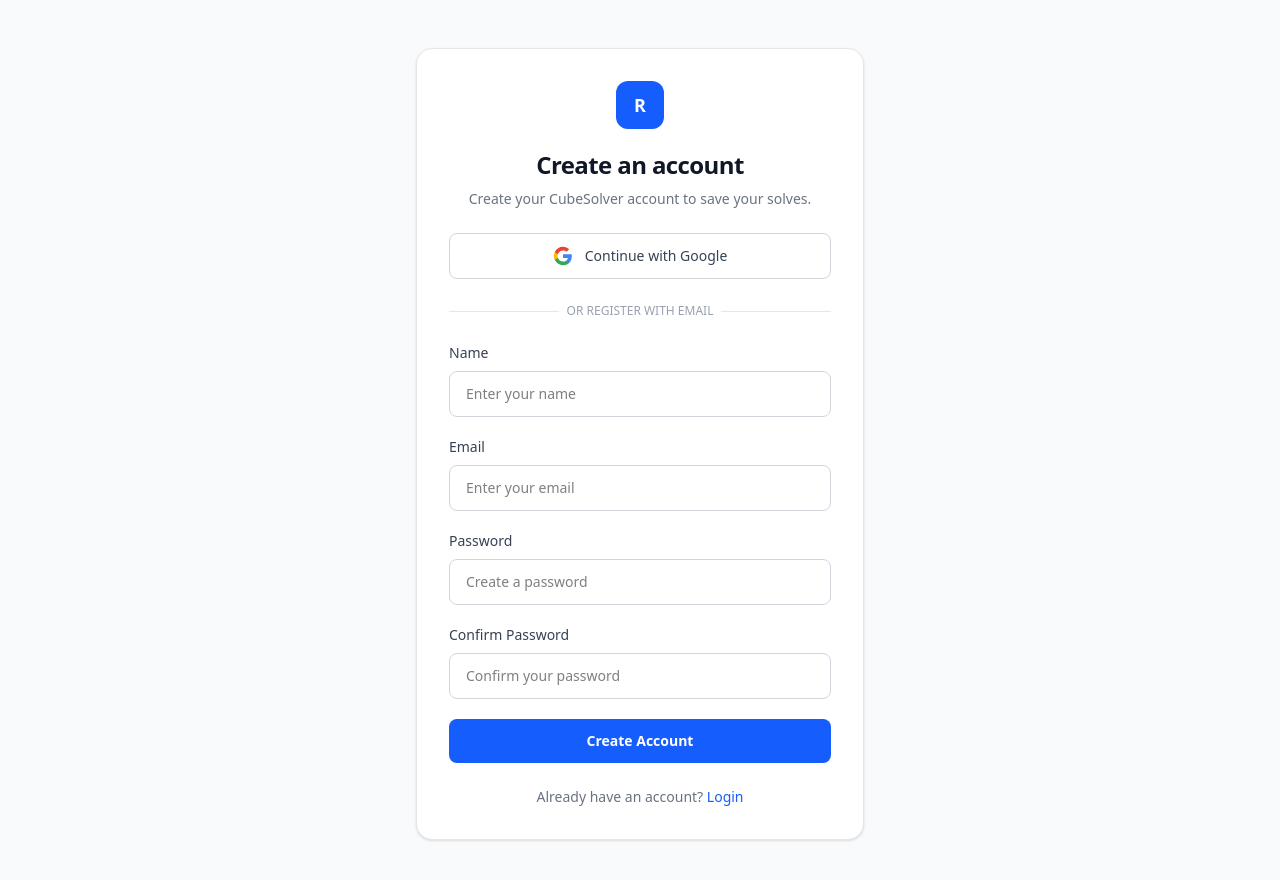
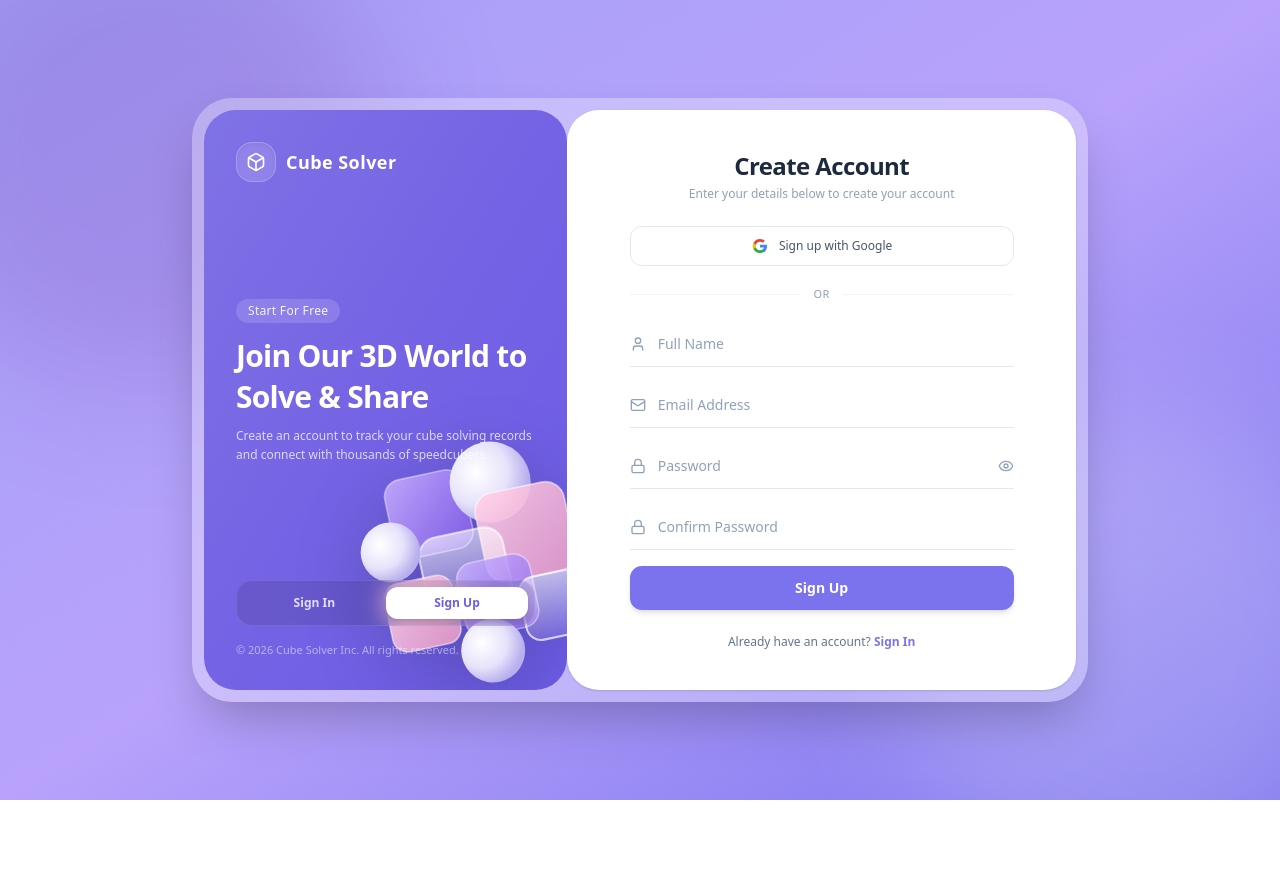
Before and after one commit to amitchaudhary-01/rubiks-cube-solver, a Next.js app in the folder cube-solver/: page /register in a window 1280 px wide. Shown: the top 880 px of the page. After the commit the page ends 800 px from the top, so only its background shows below. Built offline with nearby package versions, Linux system fonts and the light colour scheme.

Commit message:
redesign register ui

```diff
--- a/cube-solver/src/app/register/page.tsx
+++ b/cube-solver/src/app/register/page.tsx
@@ -1,44 +1,36 @@
 "use client";
 
-import { FormEvent, useState } from "react";
+import React, { useState } from "react";
+import { useRouter } from "next/navigation";
 import Link from "next/link";
-import { useRouter } from "next/navigation";
+import { Eye, EyeOff, RotateCw, Box, Mail, Lock, User, CheckCircle2 } from "lucide-react";
 
 export default function RegisterPage() {
+  const router = useRouter();
+
   const [name, setName] = useState("");
   const [email, setEmail] = useState("");
   const [password, setPassword] = useState("");
   const [confirmPassword, setConfirmPassword] = useState("");
+  const [showPassword, setShowPassword] = useState(false);
 
   const [error, setError] = useState("");
   const [success, setSuccess] = useState("");
   const [loading, setLoading] = useState(false);
-  const router = useRouter();
 
-  const handleSubmit = async (event: FormEvent<HTMLFormElement>) => {
-    event.preventDefault();
-
+  const handleRegister = async (e: React.FormEvent) => {
+    e.preventDefault();
     setError("");
     setSuccess("");
 
-    if (!name || !email || !password || !confirmPassword) {
-      setError("Please fill in all fields.");
+    if (password !== confirmPassword) {
+      setError("Passwords do not match");
       return;
     }
 
-    if (password !== confirmPassword) {
-      setError("Passwords do not match.");
-      return;
-    }
-
-    if (password.length < 6) {
-      setError("Password must be at least 6 characters.");
-      return;
-    }
+    setLoading(true);
 
     try {
-      setLoading(true);
-
       const res = await fetch("http://localhost:5000/api/auth/register", {
         method: "POST",
         headers: { "Content-Type": "application/json" },
@@ -48,204 +40,229 @@ export default function RegisterPage() {
       const data = await res.json();
 
       if (!res.ok) {
-        throw new Error(data.message || "Registration failed.");
+        throw new Error(data.message || "Registration failed");
       }
 
       setSuccess("Account created successfully! Redirecting to login...");
-
-      setName("");
-      setEmail("");
-      setPassword("");
-      setConfirmPassword("");
-
       setTimeout(() => {
-        router.push("/auth/login");
-      }, 1500);
-
+        router.push("/login");
+      }, 1800);
     } catch (err: any) {
-      setError(err.message || "Something went wrong. Please try again.");
+      setError(err.message || "Something went wrong");
     } finally {
       setLoading(false);
     }
   };
 
-  // Handler for Google Signup / Login flow
-  const handleGoogleSignup = () => {
-    // If using NextAuth, you would call: signIn('google', { callbackUrl: '/' })
-    // Or redirect to your backend Google OAuth route: window.location.href = "http://localhost:5000/api/auth/google";
-    console.log("Google signup clicked");
+  const handleGoogleLogin = () => {
+    window.location.href = "http://localhost:5000/api/auth/google";
   };
 
   return (
-    <main className="min-h-[calc(100vh-64px)] bg-gray-50 px-5 py-12">
-      <div className="mx-auto flex max-w-md items-center justify-center">
-        <div className="w-full rounded-2xl border border-gray-200 bg-white p-6 shadow-sm sm:p-8">
+    <main className="relative flex min-h-screen items-center justify-center overflow-hidden bg-gradient-to-br from-[#A5A0F8] via-[#B8A2FB] to-[#7B73EE] p-4 sm:p-6 lg:p-8 font-sans">
+      <div className="absolute -bottom-24 -right-24 h-[30rem] w-[30rem] rounded-full bg-white/20 blur-3xl pointer-events-none" />
+      <div className="absolute -top-24 -left-24 h-[30rem] w-[30rem] rounded-full bg-purple-900/15 blur-3xl pointer-events-none" />
 
-          {/* Header */}
-          <div className="text-center">
-            <div className="mx-auto flex h-12 w-12 items-center justify-center rounded-xl bg-blue-600 text-lg font-bold text-white">
-              R
-            </div>
+      <div className="relative flex w-full max-w-4xl flex-col overflow-hidden rounded-[2.5rem] bg-white/30 p-3 shadow-2xl backdrop-blur-xl sm:flex-row">
 
-            <h1 className="mt-5 text-2xl font-bold tracking-tight text-gray-900">
-              Create an account
-            </h1>
+        {/* Left Side: Brand Panel */}
+        <div className="relative flex min-h-[300px] w-full flex-col justify-between overflow-hidden rounded-[2rem] bg-gradient-to-br from-[#8072E6] via-[#7463E4] to-[#6C5CE7] p-8 text-white sm:w-5/12 sm:min-h-[560px]">
+          <div className="z-10 flex items-center justify-between">
+            <Link href="/" className="flex items-center gap-2.5 transition transform hover:scale-105">
+              <div className="flex h-10 w-10 items-center justify-center rounded-2xl bg-white/15 backdrop-blur-md shadow-inner border border-white/20">
+                <Box className="h-5 w-5 text-white" />
+              </div>
+              <span className="font-bold tracking-wide text-white text-lg">Cube Solver</span>
+            </Link>
+          </div>
 
-            <p className="mt-2 text-sm text-gray-500">
-              Create your CubeSolver account to save your solves.
+          <div className="z-10 my-auto py-6">
+            <span className="inline-block rounded-full bg-white/15 px-3 py-1 text-xs font-medium tracking-wide text-white/90 backdrop-blur-md mb-3">
+              Start For Free
+            </span>
+            <h2 className="text-2xl font-bold leading-snug text-white sm:text-3xl tracking-tight">
+              Join Our 3D World to Solve & Share
+            </h2>
+            <p className="mt-2 text-xs text-white/75 font-light leading-relaxed">
+              Create an account to track your cube solving records and connect with thousands of speedcubers.
             </p>
           </div>
 
-          {/* Error */}
-          {error && (
-            <div className="mt-6 rounded-lg border border-red-200 bg-red-50 px-4 py-3 text-sm text-red-700">
-              {error}
-            </div>
-          )}
-
-          {/* Success */}
-          {success && (
-            <div className="mt-6 rounded-lg border border-green-200 bg-green-50 px-4 py-3 text-sm text-green-700">
-              {success}
-            </div>
-          )}
-
-          {/* Google Sign Up Button */}
-          <div className="mt-6">
-            <button
-              type="button"
-              onClick={handleGoogleSignup}
-              className="flex w-full items-center justify-center gap-3 rounded-lg border border-gray-300 bg-white px-4 py-3 text-sm font-medium text-gray-700 transition hover:bg-gray-50 focus:outline-none focus:ring-2 focus:ring-blue-100"
+          <div className="z-10 flex items-center rounded-2xl bg-black/10 p-1.5 backdrop-blur-md border border-white/10">
+            <Link
+              href="/login"
+              className="w-full text-center py-2 text-xs font-semibold text-white/80 hover:text-white transition"
             >
-              <svg className="h-5 w-5" viewBox="0 0 24 24">
-                <path
-                  fill="#4285F4"
-                  d="M22.56 12.25c0-.78-.07-1.53-.2-2.25H12v4.26h5.92c-.26 1.37-1.04 2.53-2.21 3.31v2.77h3.57c2.08-1.92 3.28-4.74 3.28-8.09z"
-                />
-                <path
-                  fill="#34A853"
-                  d="M12 23c2.97 0 5.46-.98 7.28-2.66l-3.57-2.77c-.98.66-2.23 1.06-3.71 1.06-2.86 0-5.29-1.93-6.16-4.53H2.18v2.84C3.99 20.53 7.7 23 12 23z"
-                />
-                <path
-                  fill="#FBBC05"
-                  d="M5.84 14.09c-.22-.66-.35-1.36-.35-2.09s.13-1.43.35-2.09V7.06H2.18C1.43 8.55 1 10.22 1 12s.43 3.45 1.18 4.94l2.85-2.22.81-.63z"
-                />
-                <path
-                  fill="#EA4335"
-                  d="M12 5.38c1.62 0 3.06.56 4.21 1.64l3.15-3.15C17.45 2.09 14.97 1 12 1 7.7 1 3.99 3.47 2.18 7.06l3.66 2.84c.87-2.6 3.3-4.52 6.16-4.52z"
-                />
-              </svg>
-              Continue with Google
-            </button>
-          </div>
-
-          {/* Divider */}
-          <div className="relative my-6">
-            <div className="absolute inset-0 flex items-center">
-              <div className="w-full border-t border-gray-200" />
-            </div>
-            <div className="relative flex justify-center text-xs uppercase">
-              <span className="bg-white px-2 text-gray-400">Or register with email</span>
+              Sign In
+            </Link>
+            <div className="w-full text-center py-2 text-xs font-semibold bg-white text-[#6C5CE7] rounded-xl shadow-md">
+              Sign Up
             </div>
           </div>
 
-          {/* Form */}
-          <form onSubmit={handleSubmit} className="space-y-5">
+          {/* Graphic Artwork */}
+          <div className="pointer-events-none absolute -bottom-10 -right-20 z-0 h-80 w-80">
+            <svg viewBox="0 0 300 300" fill="none" xmlns="http://www.w3.org/2000/svg" className="h-full w-full drop-shadow-[0_20px_35px_rgba(0,0,0,0.2)]">
+              <defs>
+                <linearGradient id="purpleGlass" x1="0%" y1="0%" x2="100%" y2="100%">
+                  <stop offset="0%" stopColor="#CBB2FE" stopOpacity="0.85" />
+                  <stop offset="100%" stopColor="#8A60F2" stopOpacity="0.75" />
+                </linearGradient>
+                <linearGradient id="pinkCube" x1="0%" y1="0%" x2="100%" y2="100%">
+                  <stop offset="0%" stopColor="#FFD1E8" stopOpacity="0.9" />
+                  <stop offset="100%" stopColor="#F5A3C7" stopOpacity="0.8" />
+                </linearGradient>
+                <radialGradient id="pearlSphere" cx="35%" cy="35%" r="65%">
+                  <stop offset="0%" stopColor="#FFFFFF" />
+                  <stop offset="60%" stopColor="#E6E3FA" />
+                  <stop offset="100%" stopColor="#B8AFED" />
+                </radialGradient>
+                <linearGradient id="whiteGloss" x1="0%" y1="0%" x2="0%" y2="100%">
+                  <stop offset="0%" stopColor="#FFFFFF" stopOpacity="0.6" />
+                  <stop offset="100%" stopColor="#FFFFFF" stopOpacity="0.1" />
+                </linearGradient>
+              </defs>
+              <g transform="rotate(-12 150 150)">
+                <rect x="70" y="50" width="75" height="75" rx="16" fill="url(#purpleGlass)" stroke="white" strokeWidth="1.5" strokeOpacity="0.4" />
+                <circle cx="170" cy="70" r="38" fill="url(#pearlSphere)" />
+                <rect x="150" y="80" width="85" height="85" rx="18" fill="url(#pinkCube)" stroke="white" strokeWidth="1.5" strokeOpacity="0.5" />
+                <rect x="90" y="110" width="80" height="80" rx="18" fill="url(#whiteGloss)" stroke="white" strokeWidth="2" strokeOpacity="0.6" />
+                <rect x="120" y="140" width="70" height="70" rx="16" fill="url(#purpleGlass)" stroke="white" strokeWidth="1.5" strokeOpacity="0.4" />
+                <rect x="50" y="145" width="65" height="65" rx="14" fill="url(#pinkCube)" stroke="white" strokeWidth="1.5" strokeOpacity="0.5" />
+                <circle cx="65" cy="115" r="28" fill="url(#pearlSphere)" />
+                <rect x="175" y="165" width="60" height="60" rx="14" fill="url(#whiteGloss)" stroke="white" strokeWidth="2" strokeOpacity="0.7" />
+                <circle cx="140" cy="225" r="30" fill="url(#pearlSphere)" />
+              </g>
+            </svg>
+          </div>
 
-            {/* Name */}
-            <div>
-              <label
-                htmlFor="name"
-                className="mb-2 block text-sm font-medium text-gray-700"
-              >
-                Name
-              </label>
-              <input
-                id="name"
-                type="text"
-                value={name}
-                onChange={(event) => setName(event.target.value)}
-                placeholder="Enter your name"
-                className="w-full rounded-lg border border-gray-300 px-4 py-3 text-sm outline-none transition focus:border-blue-600 focus:ring-2 focus:ring-blue-100"
-              />
+          <div className="z-10 mt-4 text-[11px] text-white/50 font-light">
+            © {new Date().getFullYear()} Cube Solver Inc. All rights reserved.
+          </div>
+        </div>
+
+        {/* Right Side: Form Panel */}
+        <div className="flex w-full flex-col justify-center rounded-[2rem] bg-white p-6 sm:w-7/12 sm:p-10 shadow-sm">
+          <div className="mx-auto w-full max-w-sm">
+            <div className="text-center">
+              <h1 className="text-2xl font-extrabold tracking-tight text-slate-800">Create Account</h1>
+              <p className="mt-1 text-xs text-slate-400">Enter your details below to create your account</p>
             </div>
 
-            {/* Email */}
-            <div>
-              <label
-                htmlFor="email"
-                className="mb-2 block text-sm font-medium text-gray-700"
+            <div className="mt-6">
+              <button
+                type="button"
+                onClick={handleGoogleLogin}
+                className="flex w-full items-center justify-center gap-2.5 rounded-xl border border-slate-200 bg-white px-4 py-2.5 text-xs font-medium text-slate-600 transition hover:bg-slate-50 hover:border-slate-300 hover:shadow-sm"
               >
-                Email
-              </label>
-              <input
-                id="email"
-                type="email"
-                value={email}
-                onChange={(event) => setEmail(event.target.value)}
-                placeholder="Enter your email"
-                className="w-full rounded-lg border border-gray-300 px-4 py-3 text-sm outline-none transition focus:border-blue-600 focus:ring-2 focus:ring-blue-100"
-              />
+                <svg width="18" height="18" viewBox="0 0 24 24" aria-hidden="true">
+                  <path fill="#4285F4" d="M21.35 12.27c0-.72-.06-1.42-.18-2.09H12v3.95h5.23a4.47 4.47 0 0 1-1.94 2.93v2.44h3.14c1.84-1.7 2.92-4.2 2.92-7.23Z" />
+                  <path fill="#34A853" d="M12 21.5c2.63 0 4.84-.87 6.45-2.36l-3.14-2.44c-.87.58-1.98.93-3.31.93-2.54 0-4.7-1.72-5.47-4.03H3.29v2.52A9.74 9.74 0 0 0 12 21.5Z" />
+                  <path fill="#FBBC05" d="M6.53 13.6A5.85 5.85 0 0 1 6.22 12c0-.56.11-1.1.31-1.6V7.88H3.29A9.74 9.74 0 0 0 2.25 12c0 1.57.38 3.05 1.04 4.12l3.24-2.52Z" />
+                  <path fill="#EA4335" d="M12 6.38c1.43 0 2.71.49 3.72 1.45l2.79-2.79C16.84 3.47 14.63 2.5 12 2.5a9.74 9.74 0 0 0-8.71 5.38l3.24 2.52C7.3 8.1 9.46 6.38 12 6.38Z" />
+                </svg>
+                Sign up with Google
+              </button>
             </div>
 
-            {/* Password */}
-            <div>
-              <label
-                htmlFor="password"
-                className="mb-2 block text-sm font-medium text-gray-700"
-              >
-                Password
-              </label>
-              <input
-                id="password"
-                type="password"
-                value={password}
-                onChange={(event) => setPassword(event.target.value)}
-                placeholder="Create a password"
-                className="w-full rounded-lg border border-gray-300 px-4 py-3 text-sm outline-none transition focus:border-blue-600 focus:ring-2 focus:ring-blue-100"
-              />
+            <div className="my-5 flex items-center gap-3">
+              <div className="h-px flex-1 bg-slate-100" />
+              <span className="text-[11px] font-medium text-slate-400 uppercase tracking-wider">OR</span>
+              <div className="h-px flex-1 bg-slate-100" />
             </div>
 
-            {/* Confirm Password */}
-            <div>
-              <label
-                htmlFor="confirmPassword"
-                className="mb-2 block text-sm font-medium text-gray-700"
+            <form onSubmit={handleRegister} className="space-y-4">
+              {error && (
+                <div className="rounded-xl border border-red-200 bg-red-50 p-3 text-center text-xs text-red-600">
+                  {error}
+                </div>
+              )}
+
+              {success && (
+                <div className="flex items-center justify-center gap-1.5 rounded-xl border border-emerald-200 bg-emerald-50 p-3 text-center text-xs text-emerald-700 font-medium">
+                  <CheckCircle2 size={16} />
+                  {success}
+                </div>
+              )}
+
+              <div className="group relative border-b border-slate-200 focus-within:border-[#7B73EE] transition">
+                <User className="absolute left-0 top-1/2 -translate-y-1/2 text-slate-400 group-focus-within:text-[#7B73EE] transition" size={16} />
+                <input
+                  id="name"
+                  type="text"
+                  placeholder="Full Name"
+                  value={name}
+                  onChange={(e) => setName(e.target.value)}
+                  required
+                  className="w-full bg-transparent py-3 pl-7 pr-3 text-sm text-slate-800 placeholder-slate-400 outline-none"
+                />
+              </div>
+
+              <div className="group relative border-b border-slate-200 focus-within:border-[#7B73EE] transition">
+                <Mail className="absolute left-0 top-1/2 -translate-y-1/2 text-slate-400 group-focus-within:text-[#7B73EE] transition" size={16} />
+                <input
+                  id="email"
+                  type="email"
+                  placeholder="Email Address"
+                  value={email}
+                  onChange={(e) => setEmail(e.target.value)}
+                  required
+                  className="w-full bg-transparent py-3 pl-7 pr-3 text-sm text-slate-800 placeholder-slate-400 outline-none"
+                />
+              </div>
+
+              <div className="group relative border-b border-slate-200 focus-within:border-[#7B73EE] transition">
+                <Lock className="absolute left-0 top-1/2 -translate-y-1/2 text-slate-400 group-focus-within:text-[#7B73EE] transition" size={16} />
+                <input
+                  id="password"
+                  type={showPassword ? "text" : "password"}
+                  placeholder="Password"
+                  value={password}
+                  onChange={(e) => setPassword(e.target.value)}
+                  required
+                  className="w-full bg-transparent py-3 pl-7 pr-9 text-sm text-slate-800 placeholder-slate-400 outline-none"
+                />
+                <button
+                  type="button"
+                  onClick={() => setShowPassword(!showPassword)}
+                  className="absolute right-0 top-1/2 -translate-y-1/2 text-slate-400 hover:text-slate-600 transition"
+                >
+                  {showPassword ? <EyeOff size={16} /> : <Eye size={16} />}
+                </button>
+              </div>
+
+              <div className="group relative border-b border-slate-200 focus-within:border-[#7B73EE] transition">
+                <Lock className="absolute left-0 top-1/2 -translate-y-1/2 text-slate-400 group-focus-within:text-[#7B73EE] transition" size={16} />
+                <input
+                  id="confirmPassword"
+                  type={showPassword ? "text" : "password"}
+                  placeholder="Confirm Password"
+                  value={confirmPassword}
+                  onChange={(e) => setConfirmPassword(e.target.value)}
+                  required
+                  className="w-full bg-transparent py-3 pl-7 pr-9 text-sm text-slate-800 placeholder-slate-400 outline-none"
+                />
+              </div>
+
+              <button
+                type="submit"
+                disabled={loading}
+                className="mt-3 flex w-full items-center justify-center gap-2 rounded-xl bg-[#7B73EE] py-3 text-sm font-semibold text-white shadow-md transition hover:bg-[#6C5CE7] hover:shadow-lg disabled:opacity-60"
               >
-                Confirm Password
-              </label>
-              <input
-                id="confirmPassword"
-                type="password"
-                value={confirmPassword}
-                onChange={(event) => setConfirmPassword(event.target.value)}
-                placeholder="Confirm your password"
-                className="w-full rounded-lg border border-gray-300 px-4 py-3 text-sm outline-none transition focus:border-blue-600 focus:ring-2 focus:ring-blue-100"
-              />
-            </div>
+                {loading && <RotateCw size={16} className="animate-spin" />}
+                {loading ? "Creating Account..." : "Sign Up"}
+              </button>
+            </form>
 
-            {/* Submit */}
-            <button
-              type="submit"
-              disabled={loading}
-              className="w-full rounded-lg bg-blue-600 px-4 py-3 text-sm font-semibold text-white transition hover:bg-blue-700 disabled:cursor-not-allowed disabled:opacity-60"
-            >
-              {loading ? "Creating account..." : "Create Account"}
-            </button>
-          </form>
+            <p className="mt-6 text-center text-xs text-slate-500">
+              Already have an account?{" "}
+              <Link href="/login" className="font-semibold text-[#7B73EE] hover:underline transition">
+                Sign In
+              </Link>
+            </p>
+          </div>
+        </div>
 
-          {/* Login Link */}
-          <p className="mt-6 text-center text-sm text-gray-500">
-            Already have an account?{" "}
-            <Link
-              href="/login"
-              className="font-medium text-blue-600 hover:text-blue-700"
-            >
-              Login
-            </Link>
-          </p>
-
-        </div>
       </div>
     </main>
   );
```
